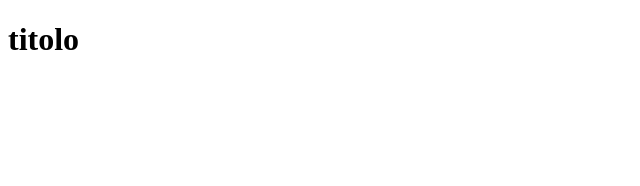
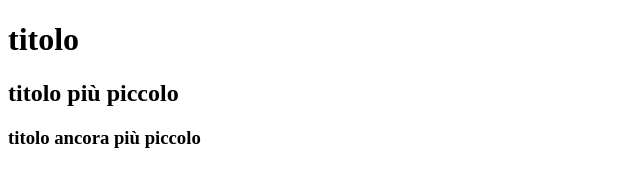
Before and after one commit to Vitto95/repo-prova, a plain HTML site: page index.html in a window 1280 px wide. Shown: the whole page, without its empty margins (0-640 px from the left). Drawn offline with Linux system fonts and the light colour scheme.

Commit message:
add h2 and h3

```diff
--- a/index.html
+++ b/index.html
@@ -10,6 +10,8 @@
 
 <body>
     <h1>titolo</h1>
+    <h2>titolo più piccolo</h2>
+    <h3>titolo ancora più piccolo</h3>
 
 </body>
 
```
